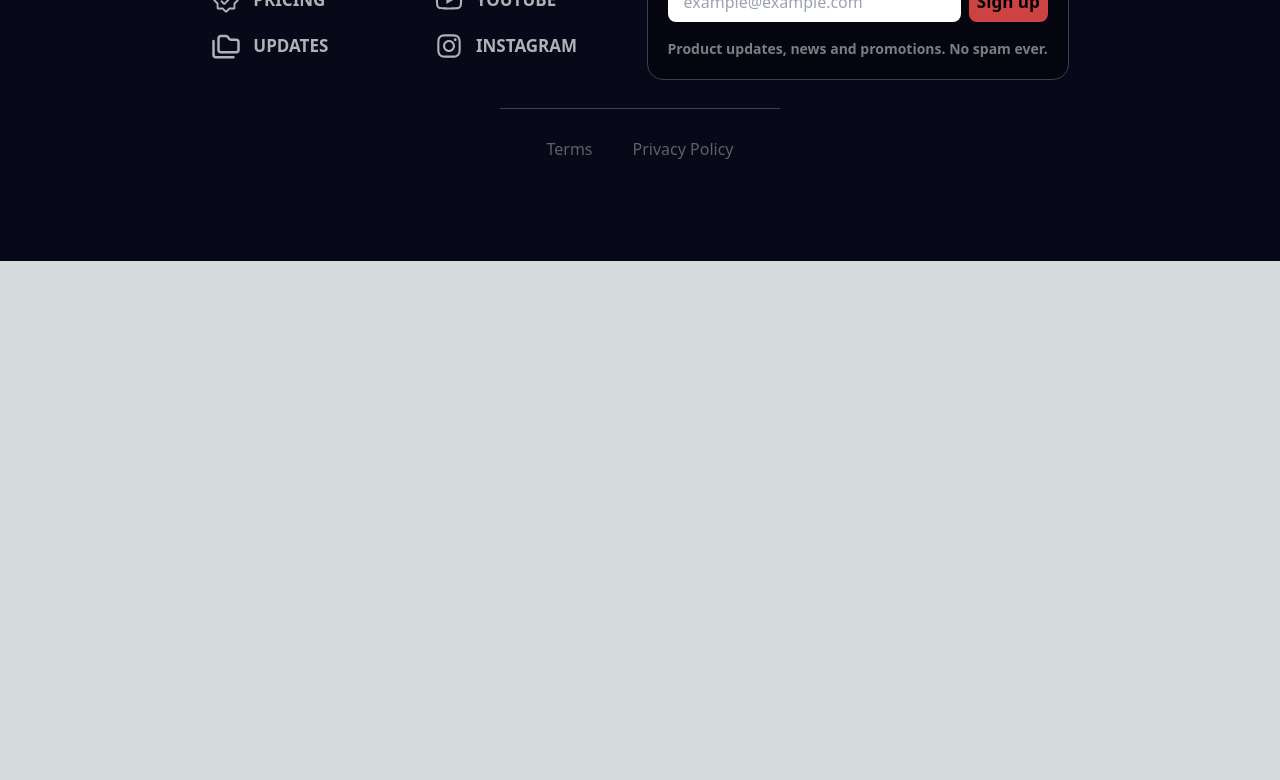
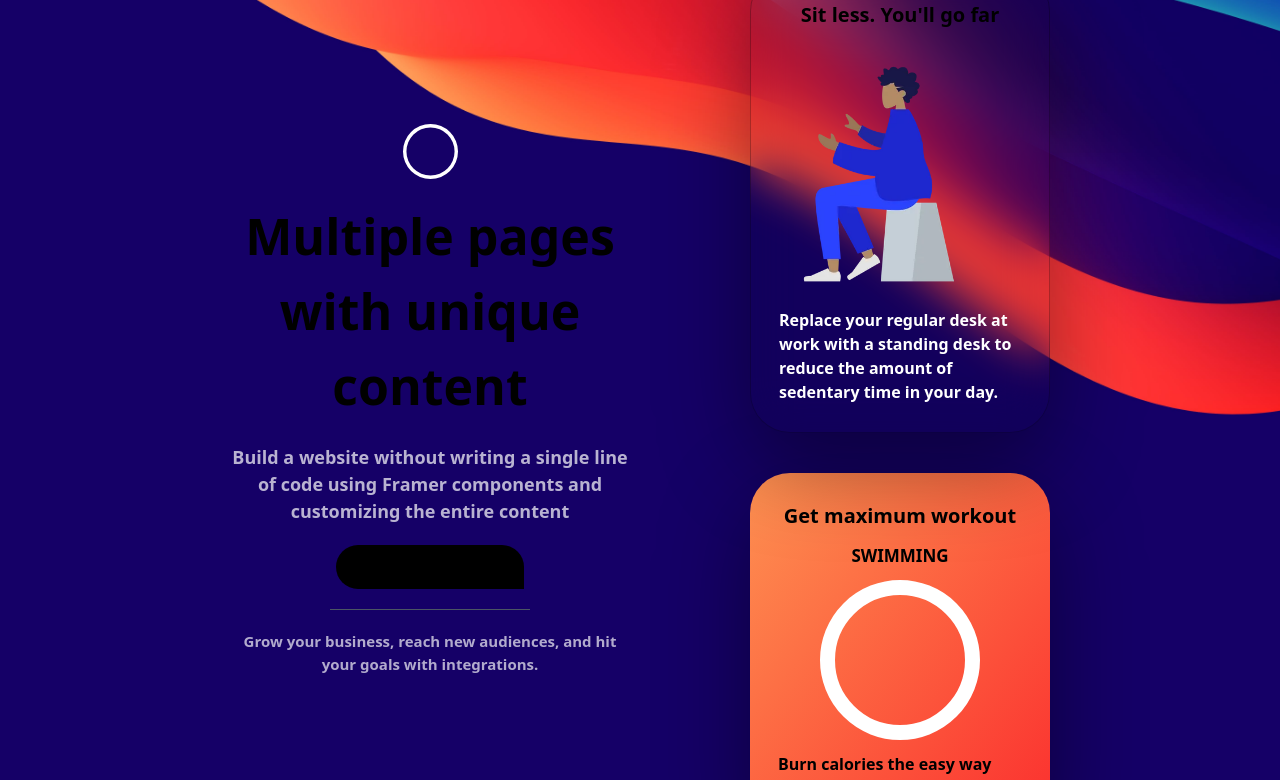
Before and after one commit to krystianRatajczyk/motion-website, a Next.js app: page / in a window 1280 px wide. Shown: the part 3060-3840 px from the top of the page. Before the commit the page ends 3321 px from the top, so only its background shows below. Built offline with nearby package versions, Linux system fonts and the light colour scheme.

Commit message:
pages section added

```diff
--- a/components/Components.tsx
+++ b/components/Components.tsx
@@ -4,7 +4,7 @@ import { RiFoldersLine } from "react-icons/ri";
 import { Circle, ComponentLayout, Panel } from ".";
 import { FaRunning } from "react-icons/fa";
 import { motion } from "framer-motion";
-import { fadeIn, textVariant } from "@/lib/motion";
+import { fadeIn } from "@/lib/motion";
 
 const Components = () => {
   return (
--- /dev/null
+++ b/components/Pages.tsx
@@ -0,0 +1,69 @@
+import React from "react";
+import { Panel } from ".";
+import { AiOutlineCloudDownload } from "react-icons/ai";
+import { BsCircle } from "react-icons/bs";
+import { motion } from "framer-motion";
+import { fadeIn } from "@/lib/motion";
+
+const Pages = () => {
+  return (
+    <div
+      className="py-[150px] px-[50px] sm:px-[25px] flex gap-[120px] lg:gap-[50px] lg:flex-col
+      items-center justify-center"
+      style={{
+        backgroundImage: `url(/wallpaper2.jpg)`,
+        backgroundRepeat: "no-repeat",
+        backgroundSize: "cover",
+        backgroundPosition: "center",
+      }}
+    >
+      <Panel
+        buttonStyles="flex items-center gap-4 bg-black
+        rounded-full rounded-br-none px-4 py-2 text-[19px] font-semibold"
+        buttonIcon={AiOutlineCloudDownload}
+        iconColor="#fff"
+        label="DOWNLOAD"
+        title="Multiple pages with unique content"
+        icon={BsCircle}
+      />
+      <div className="flex flex-col gap-10 items-center justify-center">
+        <motion.div
+          variants={fadeIn("up", "tween", 0.4, 0.3)}
+          whileInView={"visible"}
+          viewport={{ once: true }}
+          initial="hidden"
+          className="flex flex-col gap-3 p-7 max-w-[300px] items-center justify-center
+      backdrop-blur-xl bg-[rgba(0,0,0,0.1)] shadow-[rgba(0,_0,_0,_0.4)_0px_30px_90px]
+      rounded-[40px] border border-[rgba(0,0,0,0.25)]"
+        >
+          <h2 className="text-[20px] font-bold">Sit less. You'll go far</h2>
+          <img src="/sit.jpg" alt="" />
+          <p className="text-white text-left font-semibold">
+            Replace your regular desk at work with a standing desk to reduce the
+            amount of sedentary time in your day.
+          </p>
+        </motion.div>
+        <motion.div
+          variants={fadeIn("down", "tween", 0.6, 0.3)}
+          whileInView={"visible"}
+          viewport={{ once: true }}
+          initial="hidden"
+          className="flex items-center gap-3  flex-col max-w-[300px] rounded-[40px] p-7
+        bg-gradient-to-br from-[#fe9151] to-[#fb2f2e] shadow-[rgba(0,_0,_0,_0.4)_0px_30px_90px]"
+        >
+          <h2 className="text-[20px] font-bold ">Get maximum workout</h2>
+          <h3 className="text-black font-semibold text-[17px]">SWIMMING</h3>
+          <div
+            className="bg-transparent border-[15px] border-white
+          rounded-full w-[160px] aspect-[1/1]"
+          />
+          <p className="text-black text-left font-semibold">
+            Burn calories the easy way and get tracking
+          </p>
+        </motion.div>
+      </div>
+    </div>
+  );
+};
+
+export default Pages;
--- a/components/index.ts
+++ b/components/index.ts
@@ -7,6 +7,7 @@ import ComponentLayout from "./ComponentLayout";
 import Circle from "./Circle";
 import Product from "./Product";
 import Panel from "./Panel";
+import Pages from "./Pages";
 
 export {
   Layout,
@@ -18,4 +19,5 @@ export {
   Circle,
   Product,
   Panel,
+  Pages,
 };
--- a/pages/index.tsx
+++ b/pages/index.tsx
@@ -1,4 +1,4 @@
-import { Components, Hero, Product } from "@/components";
+import { Components, Hero, Pages, Product } from "@/components";
 
 export default function Home() {
   return (
@@ -6,6 +6,7 @@ export default function Home() {
       <Hero />
       <Components />
       <Product />
+      <Pages />
     </>
   );
 }
```
Also changed, not shown: public/sit.jpg (added).
